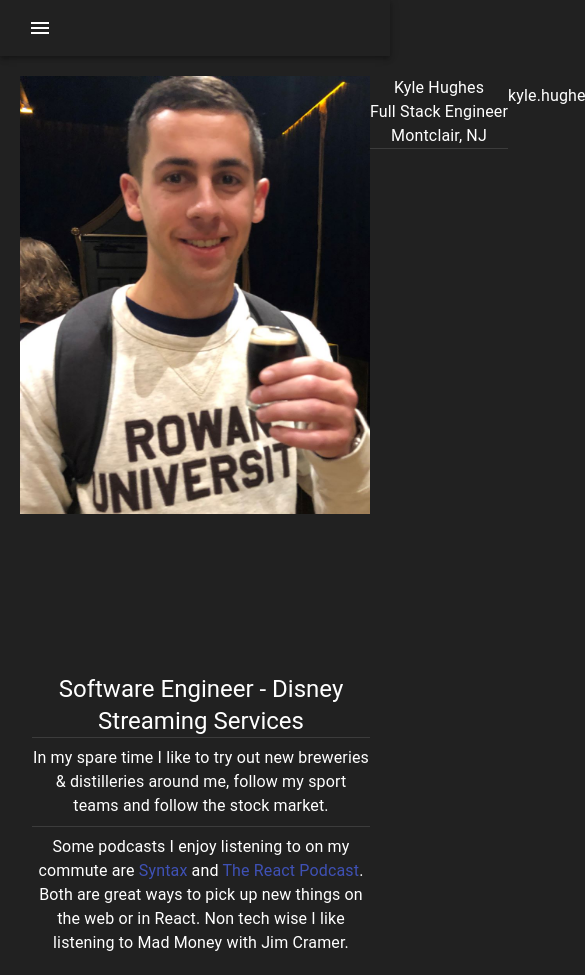
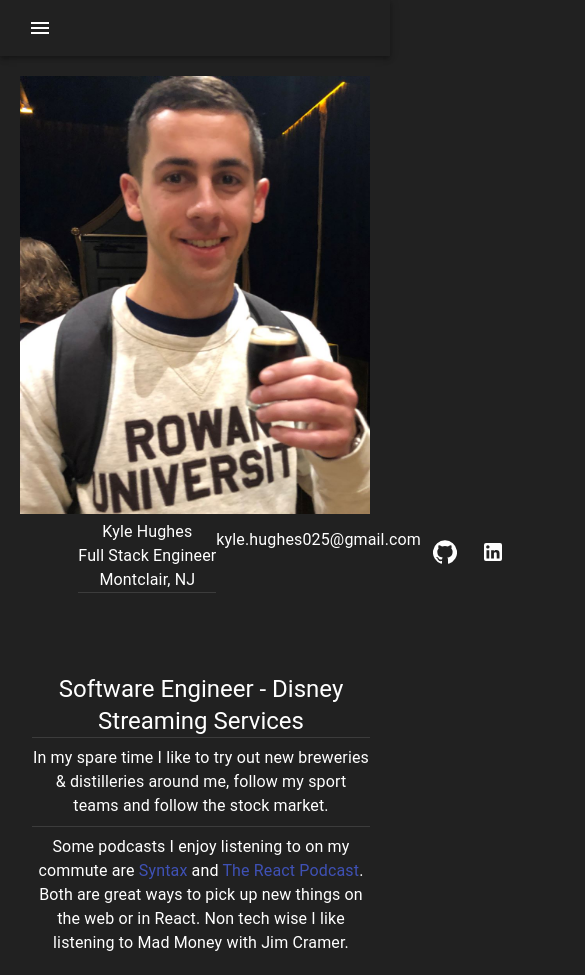
Before and after one commit to kylephughes/Portfolio, a Next.js app: page / in a window 390 px wide. Shown: the top 975 px of the page, 585 px wide, since content can reach past the window. Built offline with nearby package versions, Linux system fonts and the light colour scheme.

Commit message:
add no wraps to direction columns, not showing correctly on phone but ok on browser

```diff
--- a/src/components/sidebar.tsx
+++ b/src/components/sidebar.tsx
@@ -6,11 +6,11 @@ import Socials from './socials'
 
 const Sidebar = React.memo(() => {
   return (
-    <Grid container alignItems="center" direction="column" item xs={12}>
-      <Grid item xs={12}>
+    <Grid wrap="nowrap" container alignItems="center" direction="column" item>
+      <Grid item>
         <Image src="/profPic.jpg" alt="Picture of the author" width={400} height={500} />
       </Grid>
-      <Grid container direction="column" item xs={8} md={12}>
+      <Grid container wrap="nowrap" direction="column" item xs={8} md={12}>
         <Grid container direction="column" item xs={12}>
           <Typography color="textPrimary" align="center">
             Kyle Hughes
--- a/src/pages/projects.tsx
+++ b/src/pages/projects.tsx
@@ -7,7 +7,7 @@ import projects from '../data/projects.json'
 const Projects = () => {
   return (
     <Layout>
-      <Grid container item direction="column" xs={12}>
+      <Grid wrap="nowrap" container item direction="column" xs={12}>
         <Grid item container justify="center" xs={12} style={{ paddingBottom: 12 }}>
           <Typography variant="h4" color="textPrimary">
             Projects
```
